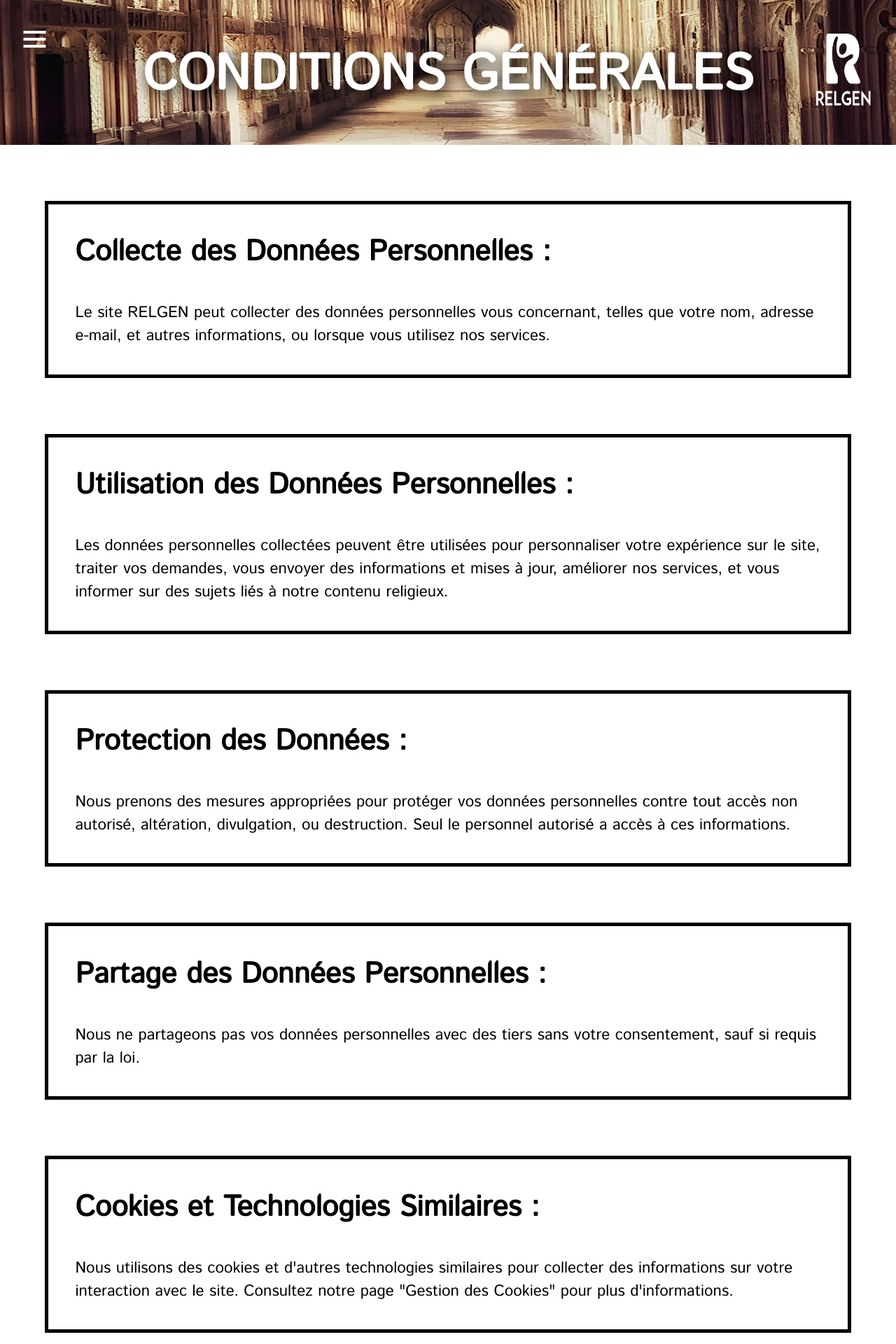
After one commit to RxSachaDev/RELGEN, a Django app: page /donnees-personnelles/ in a window 1280 px wide. The commit adds this page. Shown: the top 1920 px of the page at 70% size. Run offline with Django 4.2, Linux system fonts and the light colour scheme; some web fonts are replaced.

Commit message:
Page Données personnelles

```diff
--- a/merchex/merchex/urls.py
+++ b/merchex/merchex/urls.py
@@ -31,5 +31,6 @@ urlpatterns = [
     path('decouverte/',views.decouverte, name = 'decouverte'),
     path('conditions-generales/',views.conditions, name = 'conditions'),
     path('mentions-legales/',views.mentions, name = 'mentions'),
+    path('donnees-personnelles/',views.donnees, name = 'donnees'),
     path('gestions-des-cookies/',views.cookies, name = 'cookies')
 ] + static(settings.MEDIA_URL, document_root=settings.MEDIA_ROOT)
--- a/merchex/sourates/templates/sourates/accueil.html
+++ b/merchex/sourates/templates/sourates/accueil.html
@@ -63,7 +63,7 @@
             <div class='footer-links'>
                 <a href="{% url 'conditions' %}">Conditions générales</a>
                 <a href="{% url 'mentions' %}">Mentions légales</a>
-                <a href="">Données personnelles</a>
+                <a href="{% url 'donnees' %}">Données personnelles</a>
                 <a href="{% url 'cookies' %}">Gestion des cookies</a>
                 <a href="{% url 'contact' %}">Aide/FAQ/Contact</a>
             </div>
--- a/merchex/sourates/templates/sourates/christiannisme.html
+++ b/merchex/sourates/templates/sourates/christiannisme.html
@@ -93,7 +93,7 @@
             <div class='footer-links'>
                 <a href="{% url 'conditions' %}">Conditions générales</a>
                 <a href="{% url 'mentions' %}">Mentions légales</a>
-                <a href="">Données personnelles</a>
+                <a href="{% url 'donnees' %}">Données personnelles</a>
                 <a href="{% url 'cookies' %}">Gestion des cookies</a>
                 <a href="{% url 'contact' %}">Aide/FAQ/Contact</a>
             </div>
--- a/merchex/sourates/templates/sourates/conditions.html
+++ b/merchex/sourates/templates/sourates/conditions.html
@@ -78,7 +78,7 @@
             <div class='footer-links'>
                 <a href="{% url 'conditions' %}">Conditions générales</a>
                 <a href="{% url 'mentions' %}">Mentions légales</a>
-                <a href="">Données personnelles</a>
+                <a href="{% url 'donnees' %}">Données personnelles</a>
                 <a href="{% url 'cookies' %}">Gestion des cookies</a>
                 <a href="{% url 'contact' %}">Aide/FAQ/Contact</a>
             </div>
--- a/merchex/sourates/templates/sourates/contact.html
+++ b/merchex/sourates/templates/sourates/contact.html
@@ -40,7 +40,7 @@
             <div class='footer-links'>
                 <a href="{% url 'conditions' %}">Conditions générales</a>
                 <a href="{% url 'mentions' %}">Mentions légales</a>
-                <a href="">Données personnelles</a>
+                <a href="{% url 'donnees' %}">Données personnelles</a>
                 <a href="{% url 'cookies' %}">Gestion des cookies</a>
                 <a href="{% url 'contact' %}">Aide/FAQ/Contact</a>
             </div>
--- a/merchex/sourates/templates/sourates/cookies.html
+++ b/merchex/sourates/templates/sourates/cookies.html
@@ -59,7 +59,7 @@
             <div class='footer-links'>
                 <a href="{% url 'conditions' %}">Conditions générales</a>
                 <a href="{% url 'mentions' %}">Mentions légales</a>
-                <a href="">Données personnelles</a>
+                <a href="{% url 'donnees' %}">Données personnelles</a>
                 <a href="{% url 'cookies' %}">Gestion des cookies</a>
                 <a href="{% url 'contact' %}">Aide/FAQ/Contact</a>
             </div>
--- a/merchex/sourates/templates/sourates/decouverte.html
+++ b/merchex/sourates/templates/sourates/decouverte.html
@@ -75,7 +75,7 @@
             <div class='footer-links'>
                 <a href="{% url 'conditions' %}">Conditions générales</a>
                 <a href="{% url 'mentions' %}">Mentions légales</a>
-                <a href="">Données personnelles</a>
+                <a href="{% url 'donnees' %}">Données personnelles</a>
                 <a href="{% url 'cookies' %}">Gestion des cookies</a>
                 <a href="{% url 'contact' %}">Aide/FAQ/Contact</a>
             </div>
--- /dev/null
+++ b/merchex/sourates/templates/sourates/donnees.html
@@ -0,0 +1,79 @@
+{% extends 'sourates/base.html' %}
+
+{% block content %}
+    {% load static %}
+    <header class='divers'>
+        <div class='container1'>
+            <nav>
+                <input type="checkbox" id="checknav">
+                <label for="checknav" class="menu-deroulant">
+                    <i class='bx bx-menu' id="open"></i>
+                    <i class='bx bx-x' id="close"></i>
+                </label>
+                <div class="nav-links">
+                    <h2>RELGEN</h2>
+                    <ul>
+                        <li><a href="{% url 'decouverte' %}">Découvrir</a></li>
+                        <li><a href="{% url 'islam' %}">Islam</a></li>
+                        <li><a href="{% url 'christianisme' %}">Christianisme</a></li>
+                        <li><a href="{% url 'judaisme' %}">Judaïsme </a></li>
+                    </ul>
+                    <img src="{% static 'sourates/assets/main.png' %}" alt="Main">
+                </div>
+            </nav>
+            <h1>CONDITIONS GÉNÉRALES</h1>
+            <a href="{% url 'accueil' %}"><img src="{% static 'sourates/assets/logo.png' %}" alt="Logo"></a>
+        </div>
+    </header>
+    <main>
+        <div class='conditions'>
+            <h3>Collecte des Données Personnelles :</h3>
+            <p>Le site RELGEN peut collecter des données personnelles vous concernant, telles que votre nom, adresse e-mail, et autres informations, ou lorsque vous utilisez nos services.</p>
+        </div>
+        <div class='conditions'>
+            <h3>Utilisation des Données Personnelles :</h3>
+            <p>Les données personnelles collectées peuvent être utilisées pour personnaliser votre expérience sur le site, traiter vos demandes,
+            vous envoyer des informations et mises à jour, améliorer nos services, et vous informer sur des sujets liés à notre contenu religieux.</p>
+        </div>
+        <div class='conditions'>
+            <h3>Protection des Données :</h3>
+            <p>Nous prenons des mesures appropriées pour protéger vos données personnelles contre tout accès non autorisé, altération, divulgation, ou destruction.
+            Seul le personnel autorisé a accès à ces informations.</p>
+        </div>
+        <div class='conditions'>
+            <h3>Partage des Données Personnelles :</h3>
+            <p>Nous ne partageons pas vos données personnelles avec des tiers sans votre consentement, sauf si requis par la loi.</p>
+        </div>
+        <div class='conditions'>
+            <h3>Cookies et Technologies Similaires :</h3>
+            <p>Nous utilisons des cookies et d'autres technologies similaires pour collecter des informations sur votre interaction avec le site. Consultez notre page "Gestion des Cookies" pour plus d'informations.</p>
+        </div>
+        <div class='conditions'>
+            <h3>Droits des Utilisateurs :</h3>
+            <p>Vous avez le droit de demander l'accès, la correction, la suppression ou la portabilité de vos données personnelles. Pour exercer ces droits ou pour toute question concernant notre politique de protection des données, veuillez nous contacter à l'aide de notre page Contact.</p>
+        </div>
+        <div class='conditions'>
+            <h3>Modifications de la Politique :</h3>
+            <p>Nous nous réservons le droit de mettre à jour cette Politique de Protection des Données à tout moment. Les modifications seront publiées sur cette page, et la date de dernière mise à jour sera révisée en conséquence.</p>
+        </div>
+        <div class='conditions'>
+            <h3>Consentement :</h3>
+            <p>Tous les droits de propriété intellectuelle liés au site et à son contenu sont la propriété de Roux Sacha et sont protégés par les lois applicables.En utilisant le site RELGEN, vous consentez à notre Politique de Protection des Données Personnelles.</p>
+            <p>Date de Dernière Mise à Jour : 03/02/2024</p>
+        </div>
+    </main>
+    <footer class='divers'>
+        <img src="{% static 'sourates/assets/logo.png' %}" alt="Logo">
+        <div class='footer-container'>
+            <p>RELGEN 2024 ©</p>
+            <div class='footer-links'>
+                <a href="{% url 'conditions' %}">Conditions générales</a>
+                <a href="{% url 'mentions' %}">Mentions légales</a>
+                <a href="{% url 'donnees' %}">Données personnelles</a>
+                <a href="{% url 'cookies' %}">Gestion des cookies</a>
+                <a href="{% url 'contact' %}">Aide/FAQ/Contact</a>
+            </div>
+        </div>
+        <img src="{% static 'sourates/assets/logo.png' %}" alt="Logo">
+    </footer>
+{% endblock %}
--- a/merchex/sourates/templates/sourates/judaisme.html
+++ b/merchex/sourates/templates/sourates/judaisme.html
@@ -88,7 +88,7 @@
             <div class='footer-links'>
                 <a href="{% url 'conditions' %}">Conditions générales</a>
                 <a href="{% url 'mentions' %}">Mentions légales</a>
-                <a href="">Données personnelles</a>
+                <a href="{% url 'donnees' %}">Données personnelles</a>
                 <a href="{% url 'cookies' %}">Gestion des cookies</a>
                 <a href="{% url 'contact' %}">Aide/FAQ/Contact</a>
             </div>
--- a/merchex/sourates/templates/sourates/mentions.html
+++ b/merchex/sourates/templates/sourates/mentions.html
@@ -50,7 +50,7 @@
             <div class='footer-links'>
                 <a href="{% url 'conditions' %}">Conditions générales</a>
                 <a href="{% url 'mentions' %}">Mentions légales</a>
-                <a href="">Données personnelles</a>
+                <a href="{% url 'donnees' %}">Données personnelles</a>
                 <a href="{% url 'cookies' %}">Gestion des cookies</a>
                 <a href="{% url 'contact' %}">Aide/FAQ/Contact</a>
             </div>
--- a/merchex/sourates/templates/sourates/sourates.html
+++ b/merchex/sourates/templates/sourates/sourates.html
@@ -68,7 +68,7 @@
             <div class='footer-links'>
                 <a href="{% url 'conditions' %}">Conditions générales</a>
                 <a href="{% url 'mentions' %}">Mentions légales</a>
-                <a href="">Données personnelles</a>
+                <a href="{% url 'donnees' %}">Données personnelles</a>
                 <a href="{% url 'cookies' %}">Gestion des cookies</a>
                 <a href="{% url 'contact' %}">Aide/FAQ/Contact</a>
             </div>
--- a/merchex/sourates/views.py
+++ b/merchex/sourates/views.py
@@ -371,6 +371,9 @@ def emailsent(request):
 def conditions(request):
     return render(request,'sourates/conditions.html')
 
+def donnees(request):
+    return render(request,'sourates/donnees.html')
+
 def mentions(request):
     return render(request,'sourates/mentions.html')
 
```
